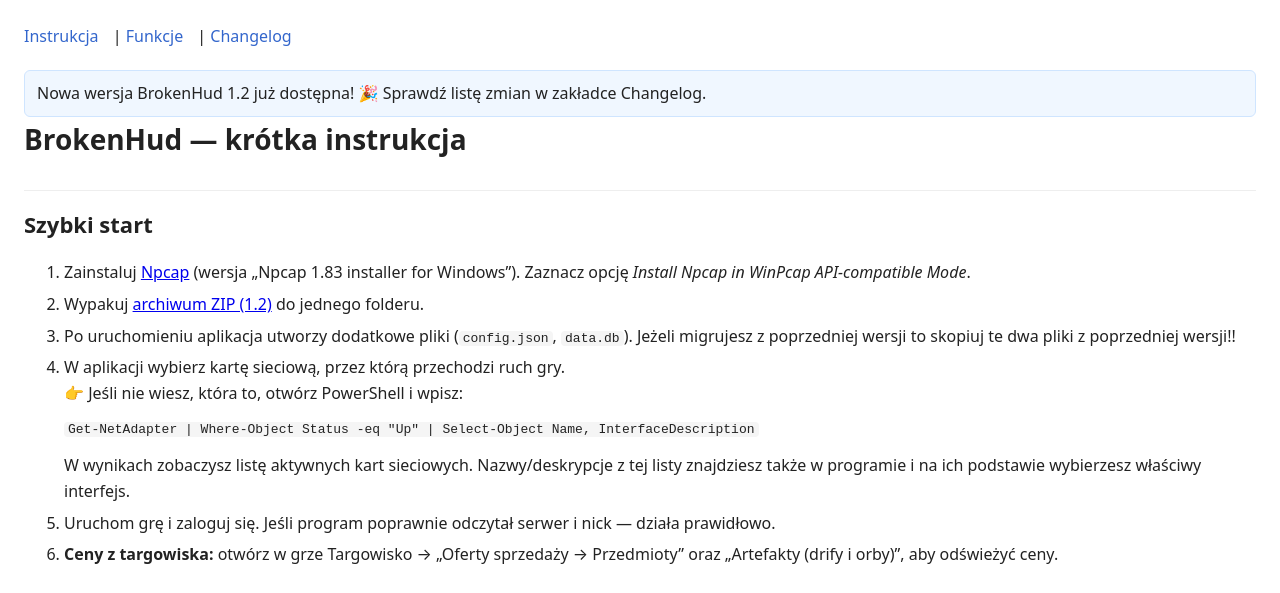
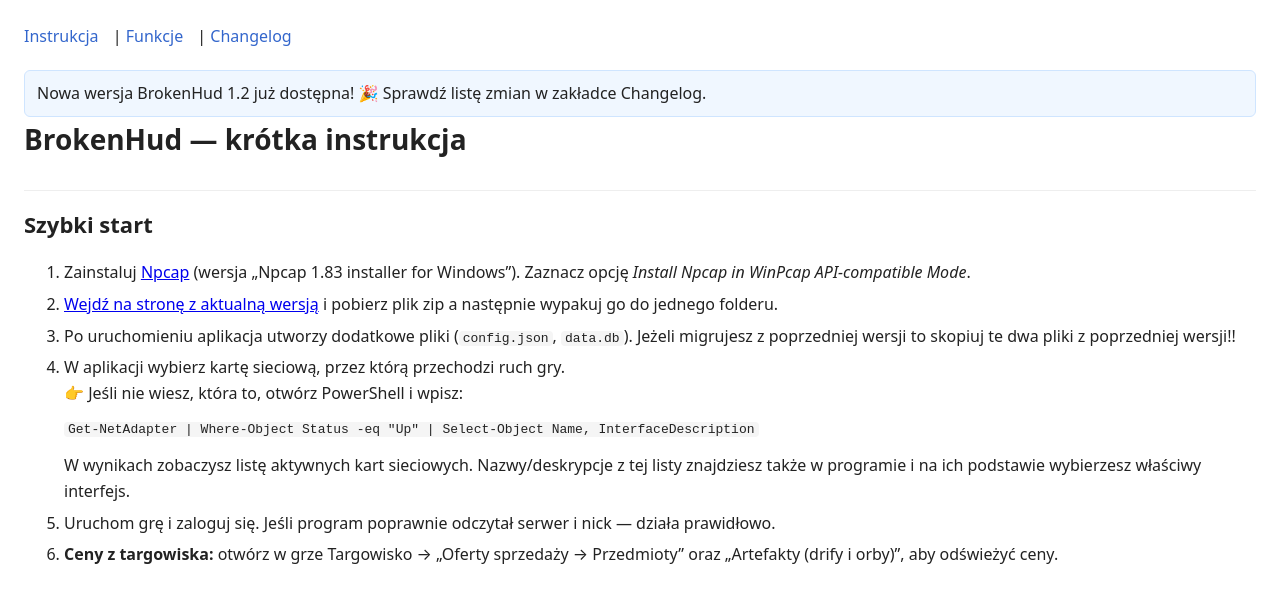
Before and after one commit to Brok3nSign/BrokenTools, a plain HTML site: page index.html in a window 1280 px wide. Shown: the top 593 px of the page. Drawn offline with Linux system fonts and the light colour scheme.

Commit message:
Update index.html

```diff
--- a/index.html
+++ b/index.html
@@ -23,7 +23,7 @@
   <ol>
     <li>Zainstaluj <a href="https://npcap.com/#download" target="_blank">Npcap</a> (wersja „Npcap 1.83 installer for Windows”).
         Zaznacz opcję <i>Install Npcap in WinPcap API-compatible Mode</i>.</li>
-    <li>Wypakuj <a href="https://github.com/Brok3nSign/BrokenTools/releases/latest" target="_blank">archiwum ZIP (1.2)</a> do jednego folderu.  </li>
+    <li> <a href="https://github.com/Brok3nSign/BrokenTools/releases/latest" target="_blank">Wejdź na stronę z aktualną wersją</a> i pobierz plik zip a następnie wypakuj go do jednego folderu.  </li>
     <li>Po uruchomieniu aplikacja utworzy dodatkowe pliki (<code>config.json</code>, <code>data.db</code>). Jeżeli migrujesz z poprzedniej wersji to skopiuj te dwa pliki z poprzedniej wersji!!</li>
     <li>W aplikacji wybierz kartę sieciową, przez którą przechodzi ruch gry.
         <br>👉 Jeśli nie wiesz, która to, otwórz PowerShell i wpisz:
```
